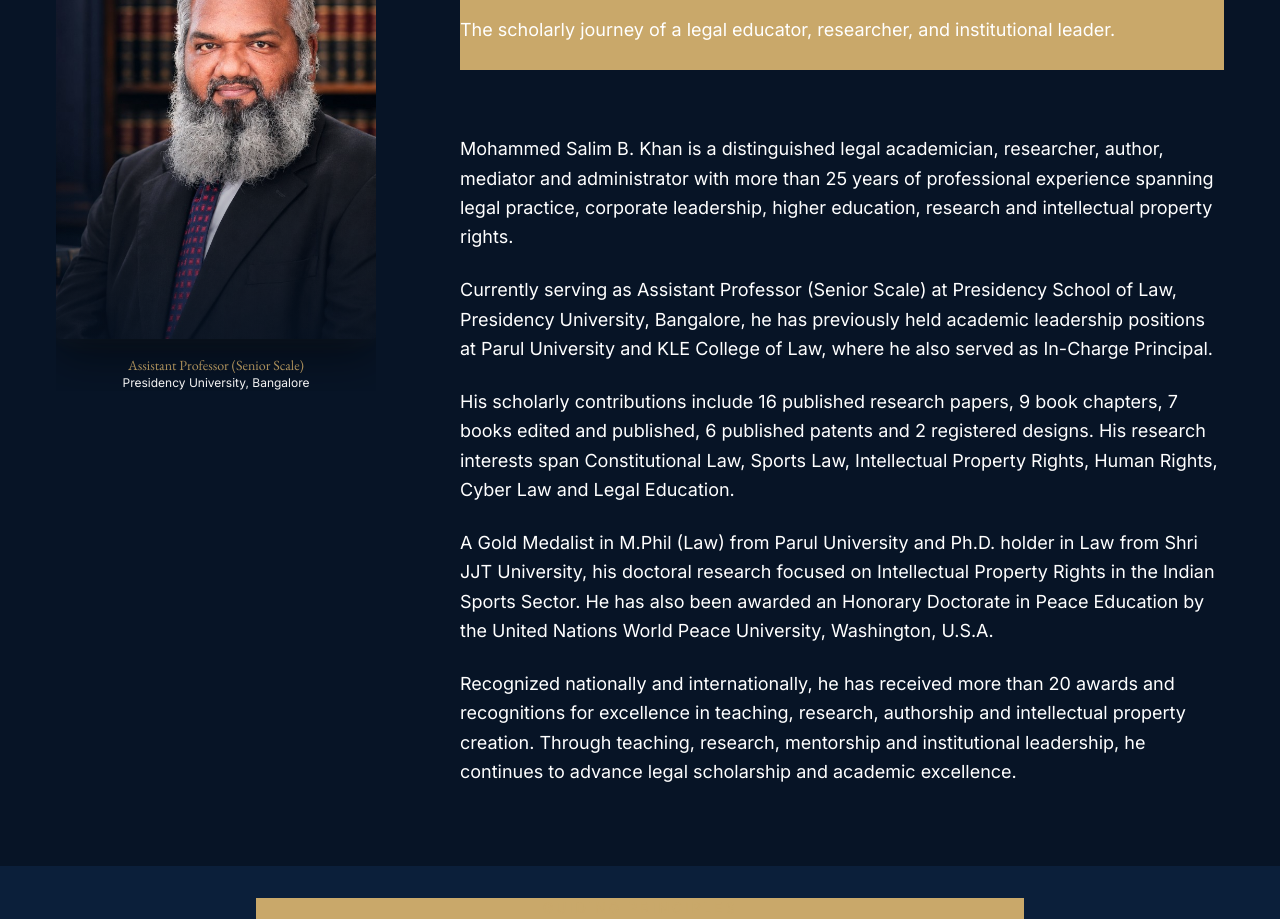
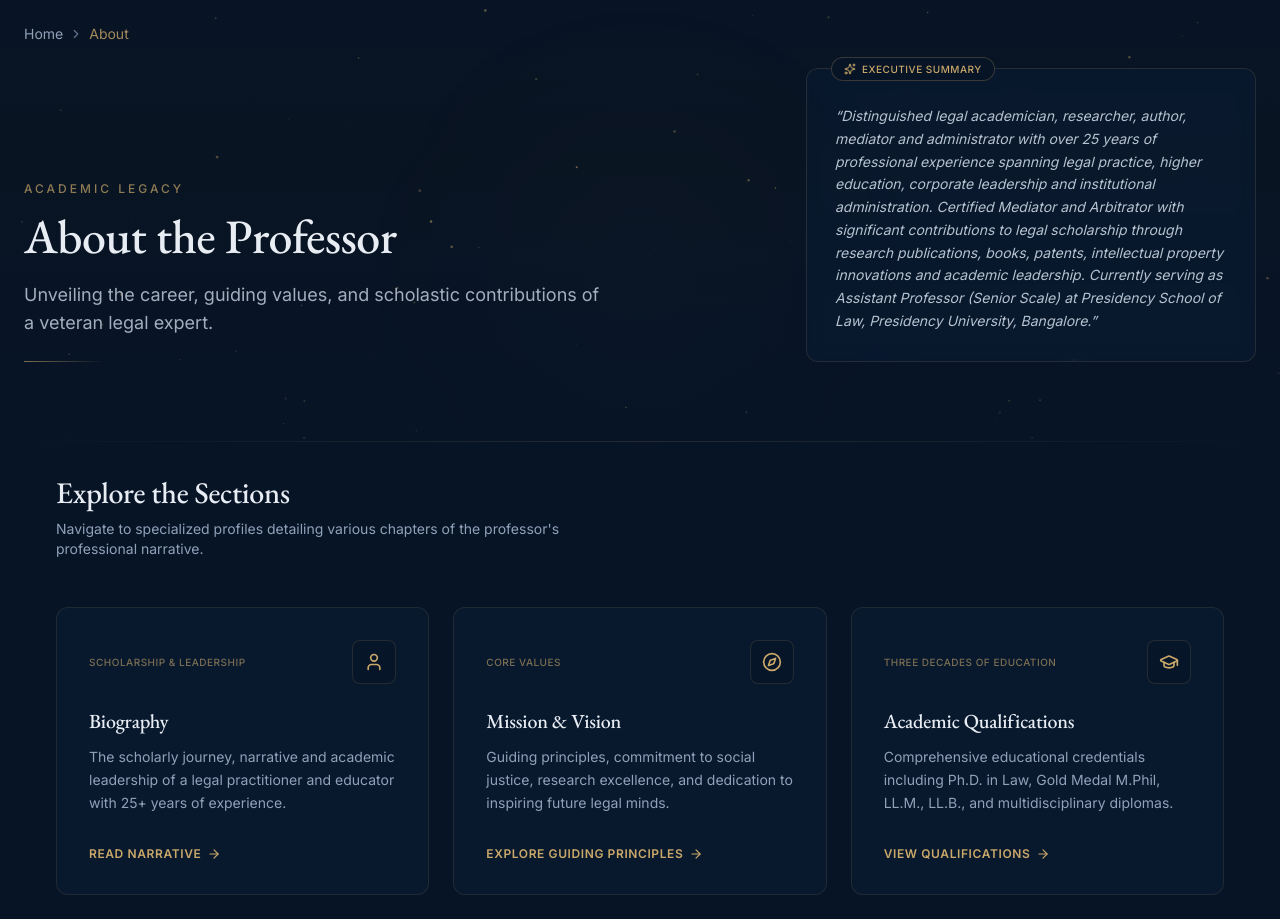
Before and after one commit to Sameerwalikar/mohd-salim-khan-portfolio, a Next.js app: page /about in a window 1280 px wide. Shown: the part 120-1039 px from the top of the page. Built offline with nearby package versions, Linux system fonts and the light colour scheme.

Commit message:
fixed therouting issue

```diff
--- a/src/app/about/page.tsx
+++ b/src/app/about/page.tsx
@@ -1,20 +1,177 @@
+"use client";
+
+import Link from "next/link";
+import { motion } from "framer-motion";
+import {
+  ChevronRight,
+  User,
+  Compass,
+  GraduationCap,
+  Scale,
+  Briefcase,
+  ArrowRight,
+  Sparkles,
+} from "lucide-react";
 import { PageTransition } from "@/components/layout/page-transition";
-import {
-  BiographySection,
-  MissionVisionSection,
-  ExpertiseSection,
-} from "@/components/about/biography-section";
-import { QualificationsTimeline } from "@/components/about/qualifications-timeline";
-import { CareerTimelineSection } from "@/components/about/career-timeline-section";
+import { AboutPageHeroBackground } from "@/components/about/about-page-hero-background";
+import { FadeUp } from "@/components/shared/fade-up";
+import { profile } from "@/data/profile";
+
+const sections = [
+  {
+    title: "Biography",
+    href: "/about/biography",
+    description: "The scholarly journey, narrative and academic leadership of a legal practitioner and educator with 25+ years of experience.",
+    icon: User,
+    cta: "Read Narrative",
+    accent: "Scholarship & Leadership",
+  },
+  {
+    title: "Mission & Vision",
+    href: "/about/mission-vision",
+    description: "Guiding principles, commitment to social justice, research excellence, and dedication to inspiring future legal minds.",
+    icon: Compass,
+    cta: "Explore Guiding Principles",
+    accent: "Core Values",
+  },
+  {
+    title: "Academic Qualifications",
+    href: "/about/academic-qualifications",
+    description: "Comprehensive educational credentials including Ph.D. in Law, Gold Medal M.Phil, LL.M., LL.B., and multidisciplinary diplomas.",
+    icon: GraduationCap,
+    cta: "View Qualifications",
+    accent: "Three Decades of Education",
+  },
+  {
+    title: "Areas of Expertise",
+    href: "/about/areas-of-expertise",
+    description: "Deep research and teaching focus in Constitutional Law, Sports Law, Intellectual Property Rights, Cyber Law, and ADR.",
+    icon: Scale,
+    cta: "Explore Expertise",
+    accent: "Legal Specializations",
+  },
+  {
+    title: "Professional Profile",
+    href: "/about/professional-profile",
+    description: "Key professional highlights, certifications, career milestones, and administrative contributions in legal academia.",
+    icon: Briefcase,
+    cta: "View Career Profile",
+    accent: "Milestones & Achievements",
+  },
+];
 
 export default function AboutPage() {
   return (
     <PageTransition>
-      <BiographySection />
-      <MissionVisionSection />
-      <QualificationsTimeline />
-      <ExpertiseSection />
+      <div className="min-h-screen bg-navy-900 text-slate-100">
+        {/* ══════ HERO SECTION ══════ */}
+        <section className="relative overflow-hidden pt-32 pb-16 md:pt-36 md:pb-20">
+          <AboutPageHeroBackground />
 
+          <div className="container-academic relative z-10 px-4 md:px-6">
+            {/* Breadcrumb */}
+            <FadeUp>
+              <nav
+                aria-label="Breadcrumb"
+                className="mb-6 flex items-center gap-1.5 text-sm text-slate-400"
+              >
+                <Link href="/" className="transition-colors hover:text-gold">
+                  Home
+                </Link>
+                <ChevronRight className="h-3.5 w-3.5 text-slate-500" />
+                <span className="text-gold/80">About</span>
+              </nav>
+            </FadeUp>
+
+            <div className="grid gap-8 lg:grid-cols-[1fr_450px] lg:items-end">
+              <FadeUp delay={0.1}>
+                <p className="text-xs font-medium tracking-[0.25em] text-gold/70 uppercase">
+                  Academic Legacy
+                </p>
+                <h1 className="mt-3 font-serif text-4xl font-medium tracking-tight text-white md:text-5xl">
+                  About the Professor
+                </h1>
+                <p className="mt-4 max-w-xl text-base text-slate-300/80 md:text-lg">
+                  Unveiling the career, guiding values, and scholastic contributions of a veteran legal expert.
+                </p>
+                <div className="mt-6 h-px w-20 bg-gradient-to-r from-gold/60 to-transparent" />
+              </FadeUp>
+
+              {/* Executive Summary Quote Callout */}
+              <FadeUp delay={0.2} className="relative">
+                <div className="rounded-xl border border-gold/15 bg-navy-800/40 p-6 backdrop-blur-sm lg:p-7">
+                  <div className="absolute -top-3 left-6 flex h-6 items-center gap-1.5 rounded-full border border-gold/25 bg-navy-900 px-3 text-[10px] font-medium tracking-wider text-gold uppercase">
+                    <Sparkles className="h-3 w-3" />
+                    Executive Summary
+                  </div>
+                  <p className="mt-2 text-sm leading-relaxed text-slate-300/90 italic">
+                    &ldquo;{profile.executiveSummary}&rdquo;
+                  </p>
+                </div>
+              </FadeUp>
+            </div>
+          </div>
+        </section>
+
+        {/* ══════ GATEWAY CARDS GRID ══════ */}
+        <section className="section-padding relative z-10 bg-navy-900">
+          <div className="container-academic px-4 md:px-6">
+            <FadeUp>
+              <h2 className="font-serif text-2xl font-medium text-white md:text-3xl">
+                Explore the Sections
+              </h2>
+              <p className="mt-2 text-sm text-slate-400 max-w-xl">
+                Navigate to specialized profiles detailing various chapters of the professor&apos;s professional narrative.
+              </p>
+            </FadeUp>
+
+            <div className="mt-12 grid gap-6 sm:grid-cols-2 lg:grid-cols-3">
+              {sections.map((section, index) => {
+                const Icon = section.icon;
+                return (
+                  <FadeUp key={section.title} delay={0.05 * (index + 1)}>
+                    <Link href={section.href} className="group block h-full">
+                      <motion.div
+                        whileHover={{ y: -8 }}
+                        transition={{ type: "spring", stiffness: 300, damping: 20 }}
+                        className="relative h-full flex flex-col justify-between rounded-xl border border-gold/[0.12] bg-navy-800/40 p-8 transition-all duration-300 hover:border-gold/30 hover:bg-navy-800/60 hover:shadow-[0_15px_45px_rgba(201,168,106,0.06)]"
+                      >
+                        <div>
+                          {/* Accent and Icon */}
+                          <div className="flex items-center justify-between mb-6">
+                            <span className="text-[10px] font-medium tracking-wider text-gold/60 uppercase">
+                              {section.accent}
+                            </span>
+                            <div className="flex h-11 w-11 items-center justify-center rounded-lg border border-gold/15 bg-navy-900/60 text-gold transition-colors duration-300 group-hover:border-gold/35 group-hover:bg-gold/[0.04]">
+                              <Icon className="h-5 w-5" />
+                            </div>
+                          </div>
+
+                          {/* Section Title */}
+                          <h3 className="font-serif text-xl font-medium text-white transition-colors duration-300 group-hover:text-gold">
+                            {section.title}
+                          </h3>
+
+                          {/* Description */}
+                          <p className="mt-3 text-sm leading-relaxed text-slate-400 group-hover:text-slate-300 transition-colors duration-300">
+                            {section.description}
+                          </p>
+                        </div>
+
+                        {/* CTA Link Button */}
+                        <div className="mt-8 flex items-center gap-1.5 text-xs font-semibold tracking-wider text-gold uppercase">
+                          <span>{section.cta}</span>
+                          <ArrowRight className="h-3.5 w-3.5 transition-transform duration-300 group-hover:translate-x-1" />
+                        </div>
+                      </motion.div>
+                    </Link>
+                  </FadeUp>
+                );
+              })}
+            </div>
+          </div>
+        </section>
+      </div>
     </PageTransition>
   );
 }
--- a/src/components/layout/footer.tsx
+++ b/src/components/layout/footer.tsx
@@ -9,10 +9,10 @@
   { label: "Home", href: "/" },
   { label: "About Me", href: "/about" },
   { label: "Career Journey", href: "/academic-journey" },
-  { label: "Research & Scholarship", href: "/about#expertise" },
-  { label: "Intellectual Contributions", href: "/#featured-ipr" },
-  { label: "Recognition", href: "/#featured-achievements" },
-  { label: "Contact", href: "/#contact" },
+  { label: "Research & Scholarship", href: "/research" },
+  { label: "Intellectual Contributions", href: "/intellectual-contributions" },
+  { label: "Recognition", href: "/recognition" },
+  { label: "Contact", href: "/contact" },
 ];
 
 function scrollToTop() {
--- a/src/components/layout/navbar.tsx
+++ b/src/components/layout/navbar.tsx
@@ -19,9 +19,10 @@
   { label: "Home", href: "/" },
   {
     label: "About",
-    href: "/about/biography",
+    href: "/about",
     megaMenu: true,
     children: [
+      { label: "Biography", href: "/about/biography", description: "Professional narrative and scholarly journey" },
       { label: "Mission & Vision", href: "/about/mission-vision", description: "Guiding principles and academic values" },
       { label: "Academic Qualifications", href: "/about/academic-qualifications", description: "Degrees, diplomas and credentials" },
       { label: "Areas of Expertise", href: "/about/areas-of-expertise", description: "Legal scholarship and focus areas" },
--- a/src/data/career.ts
+++ b/src/data/career.ts
@@ -9,6 +9,7 @@
   achievements: string[];
   contributions: string[];
   notableCredits: string[];
+  link?: string;
 }
 
 export const careerMilestones: CareerMilestone[] = [
@@ -19,6 +20,7 @@
     role: "Assistant Professor (Senior Scale) — Law",
     period: "January 2025 – Present",
     type: "academic",
+    link: "https://presidencyuniversity.in/faculty-staff/mohammed-salim-khan",
     responsibilities: [
       "Teaching law at Presidency School of Law, Presidency University, Bangalore",
       "Coordinating Sports Committee activities",
```
Also changed, not shown: 1 other file (tests, documents, lock files or other folders).
